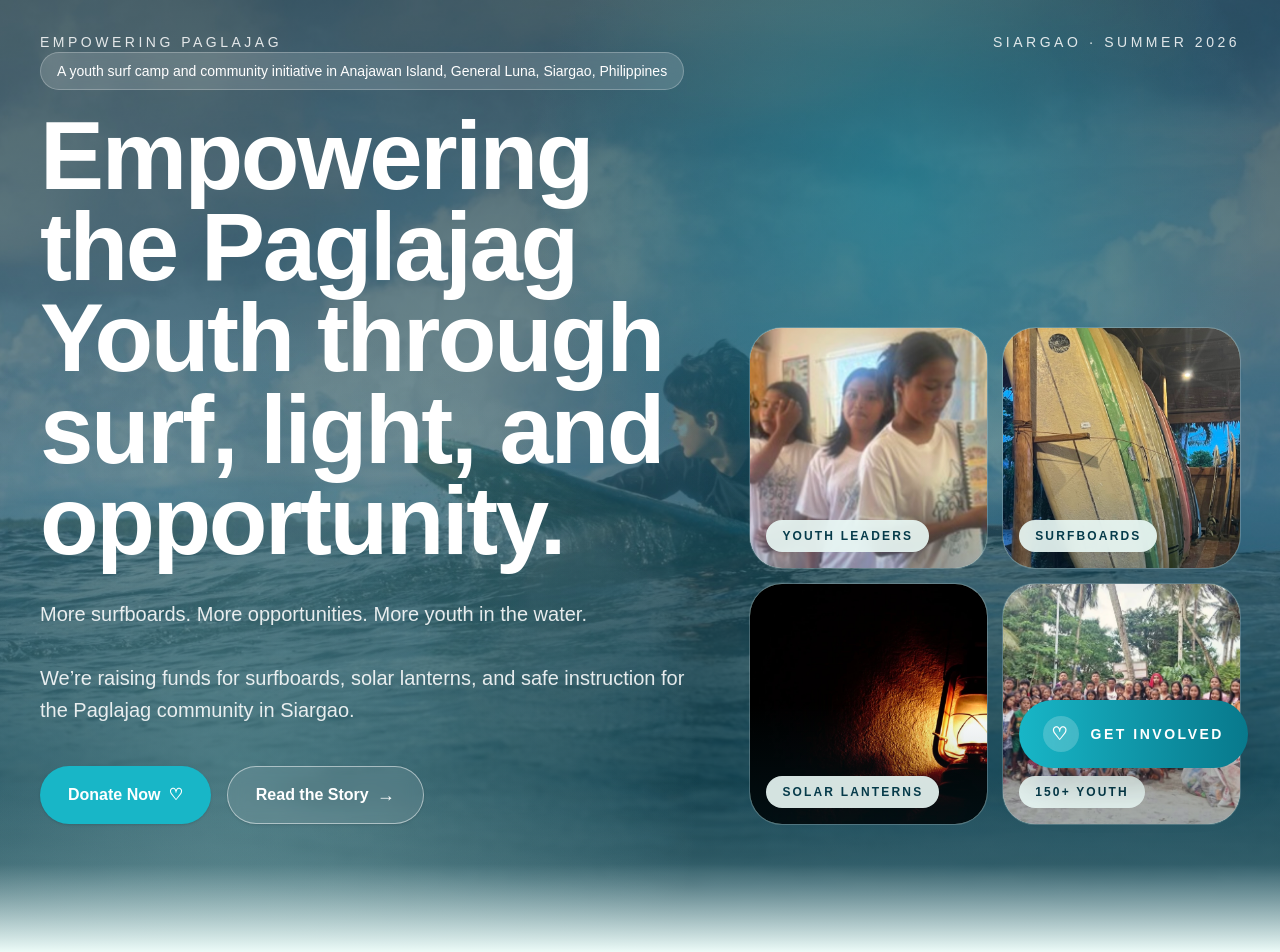
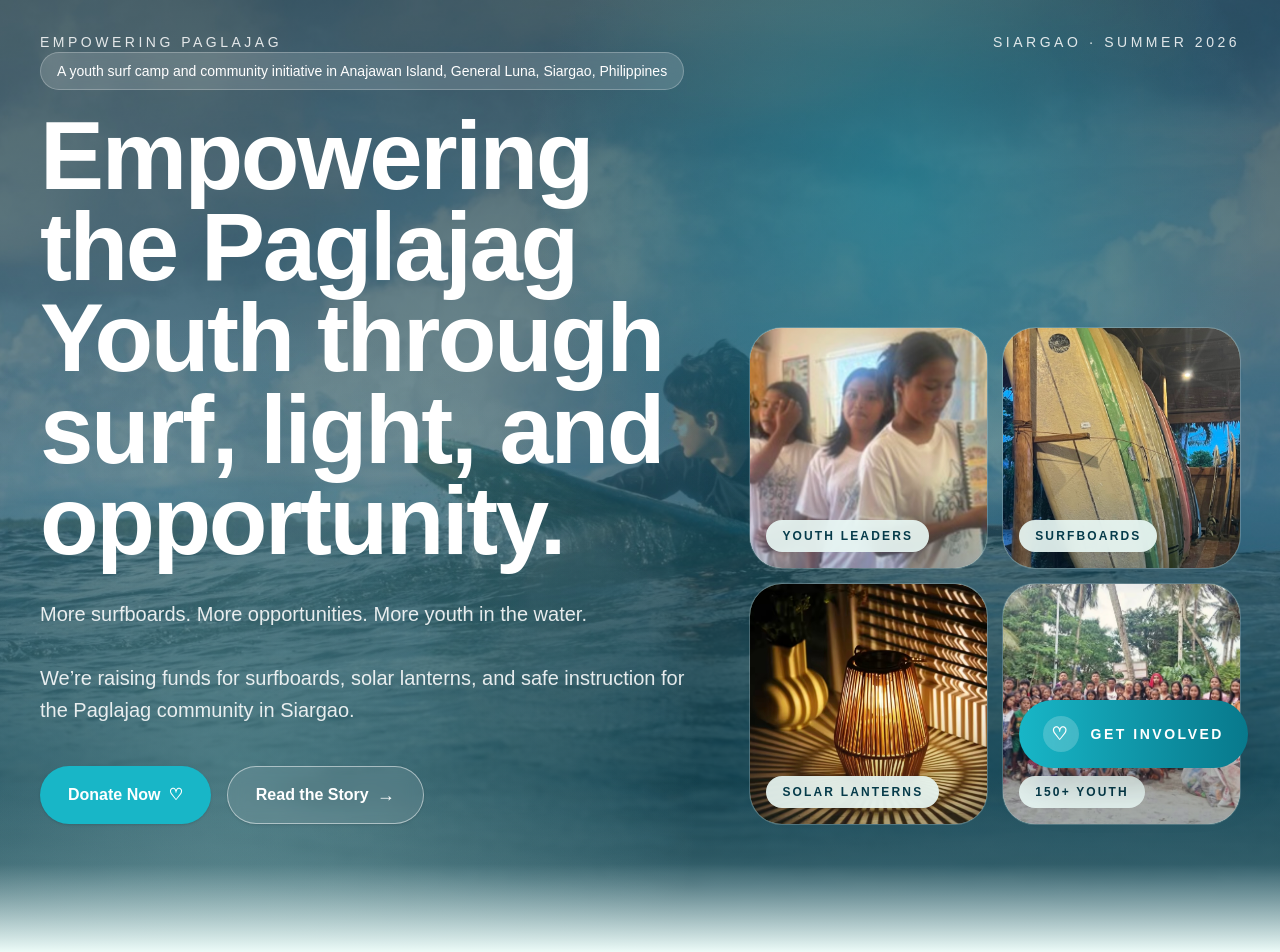
Before and after one commit to mikekerveillant/paglajag-surf, a Next.js app: page / in a window 1280 px wide. Shown: the top 952 px of the page. Built offline with nearby package versions, Linux system fonts and the light colour scheme.

Commit message:
Replace solar lantern image

```diff
--- a/app/page.tsx
+++ b/app/page.tsx
@@ -19,7 +19,7 @@ const imagePaths = {
   youthRoom: "/images/paglajag-youth-room.jpg",
   youthGroup: "/images/paglajag-youth-group.jpg",
   surfboards: "/images/surfboards.jpg",
-  lantern: "/images/solar-lantern.jpg",
+  lantern: "/images/solar-lamp.jpg",
   instructors: "/images/surf-instructors.jpg",
   ocean: "/images/siargao-ocean.jpg",
   soccer: "/images/james-soccer.jpg",
```
Also changed, not shown: public/images/solar-lamp.jpg (added).
